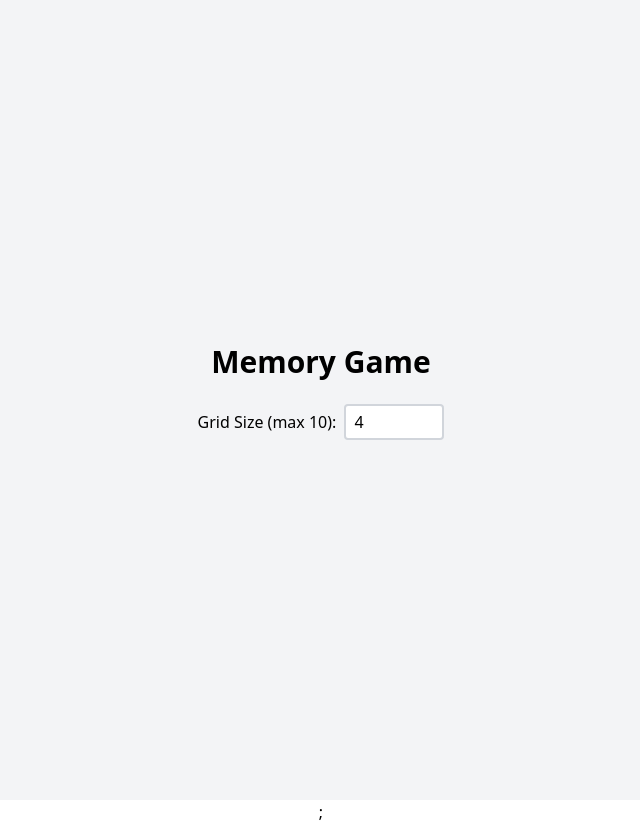
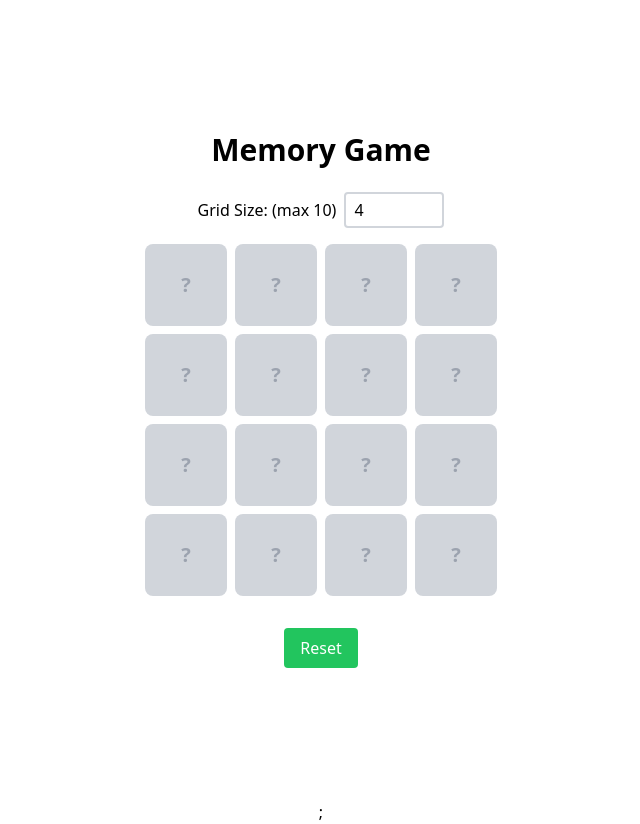
Before and after one commit to m-alex-n/memoryGame, a React (Vite) app: page / in a window 1280 px wide. Shown: the whole page, without its empty margins (319-959 px from the left). Built offline with nearby package versions, Linux system fonts and the light colour scheme.

Commit message:
finished without the game over and max moves implementation

```diff
--- a/src/components/memory-game.jsx
+++ b/src/components/memory-game.jsx
@@ -1,5 +1,4 @@
 import { useEffect, useState } from "react";
-
 
 const MemoryGame = () => {
   const [gridSize, setGridSize] = useState(4);
@@ -13,12 +12,14 @@ const MemoryGame = () => {
 
   const handleGridSizeChange = (e) => {
     const size = parseInt(e.target.value);
-    if (size >= 2 && size <= 10) setGridSize(size);
+    if (size >= 2 && size <= 10) {
+      setGridSize(size);
+    }
   };
 
   const initializeGame = () => {
-    const totalCards = gridSize * gridSize; // 16
-    const pairCount = Math.floor(totalCards / 2); // 8
+    const totalCards = gridSize * gridSize;
+    const pairCount = Math.floor(totalCards / 2);
     const numbers = [...Array(pairCount).keys()].map((n) => n + 1);
     const shuffledCards = [...numbers, ...numbers]
       .sort(() => Math.random() - 0.5)
@@ -28,6 +29,7 @@ const MemoryGame = () => {
     setCards(shuffledCards);
     setFlipped([]);
     setSolved([]);
+
     setWon(false);
   };
 
@@ -48,7 +50,6 @@ const MemoryGame = () => {
       }, 1000);
     }
   };
-
   const handleClick = (id) => {
     if (disabled || won) return;
 
@@ -61,10 +62,12 @@ const MemoryGame = () => {
       setDisabled(true);
       if (id !== flipped[0]) {
         setFlipped([...flipped, id]);
-        // check match logic
+
+        // check math logic
         checkMatch(id);
       } else {
-        setFlipped([]);
+        setFlipped([id]);
+        // setSolved([...solved, id, flipped[0]]);
         setDisabled(false);
       }
     }
@@ -77,16 +80,17 @@ const MemoryGame = () => {
     if (solved.length === cards.length && cards.length > 0) {
       setWon(true);
     }
-  }, [solved, cards]);
+
+  }, [solved,cards] )
 
   return (
-
-    <div className="flex flex-col items-center justify-center min-h-screen bg-gray-100 p-4">
+    <div className="flex flex-col items-center justify-center min-h-screen bg-grey-100 p-4">
       <h1 className="text-3xl font-bold mb-6">Memory Game</h1>
-
-      {/* Grid Size Input */}
+      {/* Input */}
       <div className="mb-4">
-        <label htmlFor="gridSize" className="mr-2">Grid Size (max 10):</label>
+        <label htmlFor="gridSize" className="mr-2">
+          Grid Size: (max 10)
+        </label>
         <input
           type="number"
           id="gridSize"
@@ -100,15 +104,46 @@ const MemoryGame = () => {
 
       {/* Game Board */}
 
+      <div
+        className="grid gap-2 mb-4"
+        style={{
+          gridTemplateColumns: `repeat(${gridSize}, minmax(0,1fr))`,
+          width: `min(100%, ${gridSize * 5.5}rem)`,
+        }}
+      >
+        {cards.map((card) => {
+          return (
+            <div
+              key={card.id}
+              onClick={() => handleClick(card.id)}
+              className={`aspect-square flex items-center justify-center text-xl font-bold rounded-lg  cursor-pointer transition-all duration-300 ${
+                isFlipped(card.id)
+                  ? isSolved(card.id)
+                    ? "bg-green-500 text-whtie "
+                    : "bg-blue-500 text-white "
+                  : "bg-gray-300 text-gray-400 "
+              }   `}
+            >
+              {isFlipped(card.id) ? card.number : "?"}
+            </div>
+          );
+        })}
+      </div>
 
-      {/* Game Stats */}
+      {/* Result */}
+      { won && (
+        <div className="mt-4 text-4xl font-bold text-green-600 animate-bounce">
+          You won!
+        </div>
+      )}
 
+      {/* Reset / Play Again Btn */}
 
-      {/* Win Condition */}
-
-
-      {/* Reset Button */}
-
+      <button className="mt-4 px-4 py-2 bg-green-500 text-white rounded hover:bg-green-600 transition-colors"
+      onClick={initializeGame}
+       >
+        {won ? "Play Again" : "Reset"}
+      </button>
     </div>
   );
 };
```
